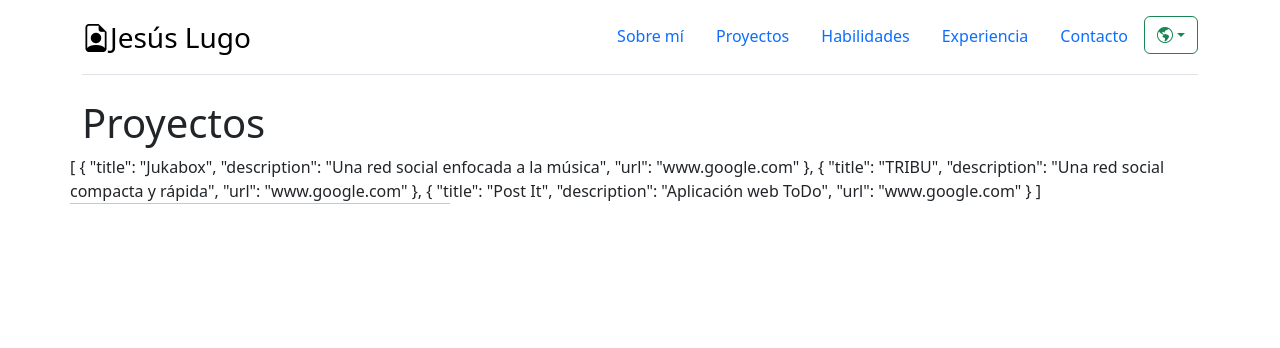
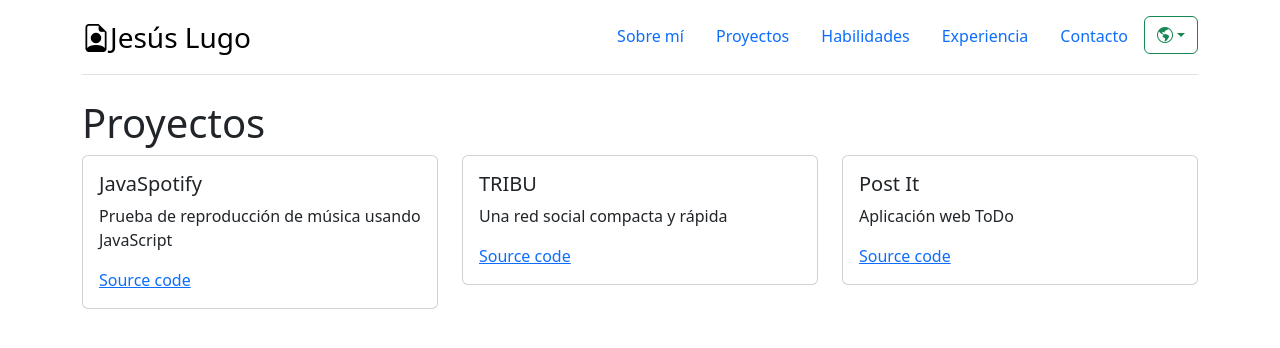
Before and after one commit to dbetancorfp/portfolio, a Vue app: page /projects in a window 1280 px wide. Shown: the top 348 px of the page. Built offline with nearby package versions, Linux system fonts and the light colour scheme.

Commit message:
Se terminan apartados 6 y 7

```diff
--- a/src/components/ProjectCard.vue
+++ b/src/components/ProjectCard.vue
@@ -1,13 +1,13 @@
 <script setup>
-defineProps(['title', 'description', 'url'])
+const props = defineProps(['title', 'description', 'url'])
 </script>
 
 <template>
-    <div class="card" style="width: 18rem;">
+    <div class="card">
         <div class="card-body">
             <h5 class="card-title">{{ title }}</h5>
             <p class="card-text">{{ description }}</p>
-            <a href="{{ url }}" class="card-link">GitHub</a>
+            <a :href="url" class="card-link">Source code</a>
         </div>
     </div>
 </template>
--- a/src/components/Projects.vue
+++ b/src/components/Projects.vue
@@ -1,16 +1,17 @@
 <script setup>
     import { useI18n } from "vue-i18n";
+    import ProjectCard from "./ProjectCard.vue";
+
     const locale = useI18n();
-    const currentLocale = locale.getLocaleMessage(locale.locale.value);
-
 </script>
 
 <template>
     <section id="projects">
         <h1>Proyectos</h1>
         <div class="row row-cols-3">
-            {{ currentLocale["project-cards"] }}
-            <hr>
+            <div v-for="project in locale.getLocaleMessage(locale.locale.value)['project-cards']" class="col">
+                <ProjectCard :title="project.title" :description="project.description" :url="project.url"/>
+            </div>
         </div>
     </section>
 </template>
--- a/src/locales/en.json
+++ b/src/locales/en.json
@@ -10,5 +10,22 @@
         "p2": "I am currently a student of web application development at the IES Telesforo Bravo, in Santa Cruz de Tenerife, Spain, and I keep enriching my knowledge with my personal projects using Godot Engine.",
         "p3": "I love creating and living experiences; a need that I have nurtured with video games since I was a child. My favorite experiences are Red Dead Redemption 2, Sekiro: Shadows Die Twice, Bloodborne, Minecraft, and Cult of the Lamb.",
         "p4": "Right now I am available for job opportunities, so if you are interested in an enthusiast of creativity, suspense and unforgettable experiences, do not hesitate to contact ;)"
-    }
+    },
+    "project-cards": [
+        {
+            "title": "JavaSpotify",
+            "description": "Testing music playback using JavaScript",
+            "url": "https://github.com/JesusLugo2002/DOR-JavaSpotify"
+        },
+        {
+            "title": "TRIBU",
+            "description": "A compact and fast social network",
+            "url": "https://github.com/JesusLugo2002/DSW-Tribu"
+        },
+        {
+            "title": "Post It",
+            "description": "ToDo Web application",
+            "url": "https://github.com/JesusLugo2002/DSW-PostIt"
+        }
+    ]
 }
--- a/src/locales/es.json
+++ b/src/locales/es.json
@@ -13,19 +13,19 @@
     },
     "project-cards": [
         {
-            "title": "Jukabox",
-            "description": "Una red social enfocada a la música",
-            "url": "www.google.com"
+            "title": "JavaSpotify",
+            "description": "Prueba de reproducción de música usando JavaScript",
+            "url": "https://github.com/JesusLugo2002/DOR-JavaSpotify"
         },
         {
             "title": "TRIBU",
             "description": "Una red social compacta y rápida",
-            "url": "www.google.com"
+            "url": "https://github.com/JesusLugo2002/DSW-Tribu"
         },
         {
             "title": "Post It",
             "description": "Aplicación web ToDo",
-            "url": "www.google.com"
+            "url": "https://github.com/JesusLugo2002/DSW-PostIt"
         }
     ]
 }
```
